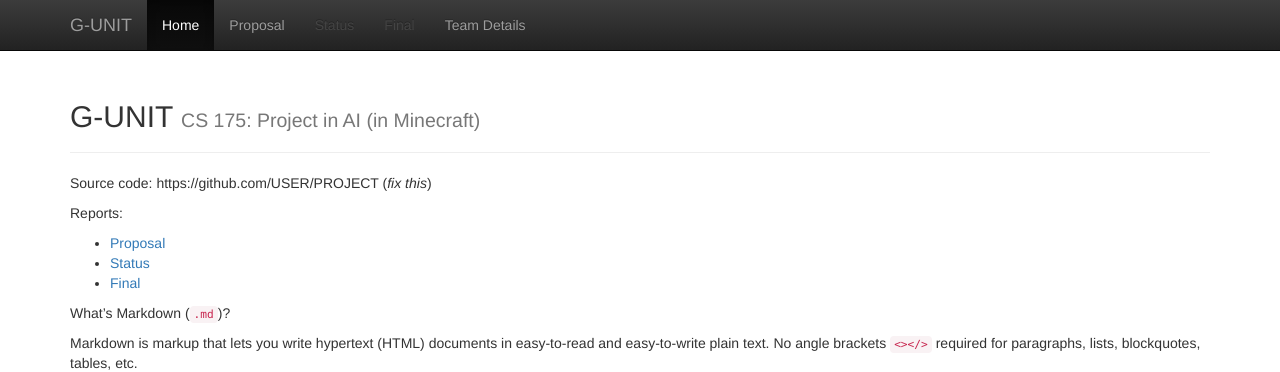
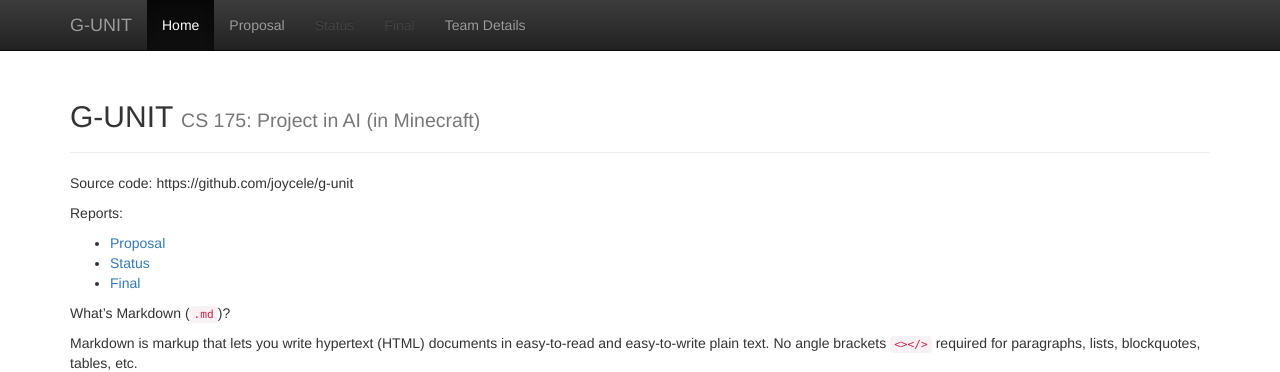
Before and after one commit to joycele/Shepherd, a Jekyll site: the page built from docs/index.md, in a window 1280 px wide. Shown: the top 372 px of the page. Built offline with Jekyll 4.4.1, drawn with Linux system fonts in a browser that asks for light colours; formulas are drawn with MathJax 3.

Commit message:
Update index.md

```diff
--- a/docs/index.md
+++ b/docs/index.md
@@ -3,7 +3,7 @@ layout: default
 title:  Home
 ---
 
-Source code: https://github.com/USER/PROJECT (_fix this_)
+Source code: https://github.com/joycele/g-unit
 
 Reports:
 
```
